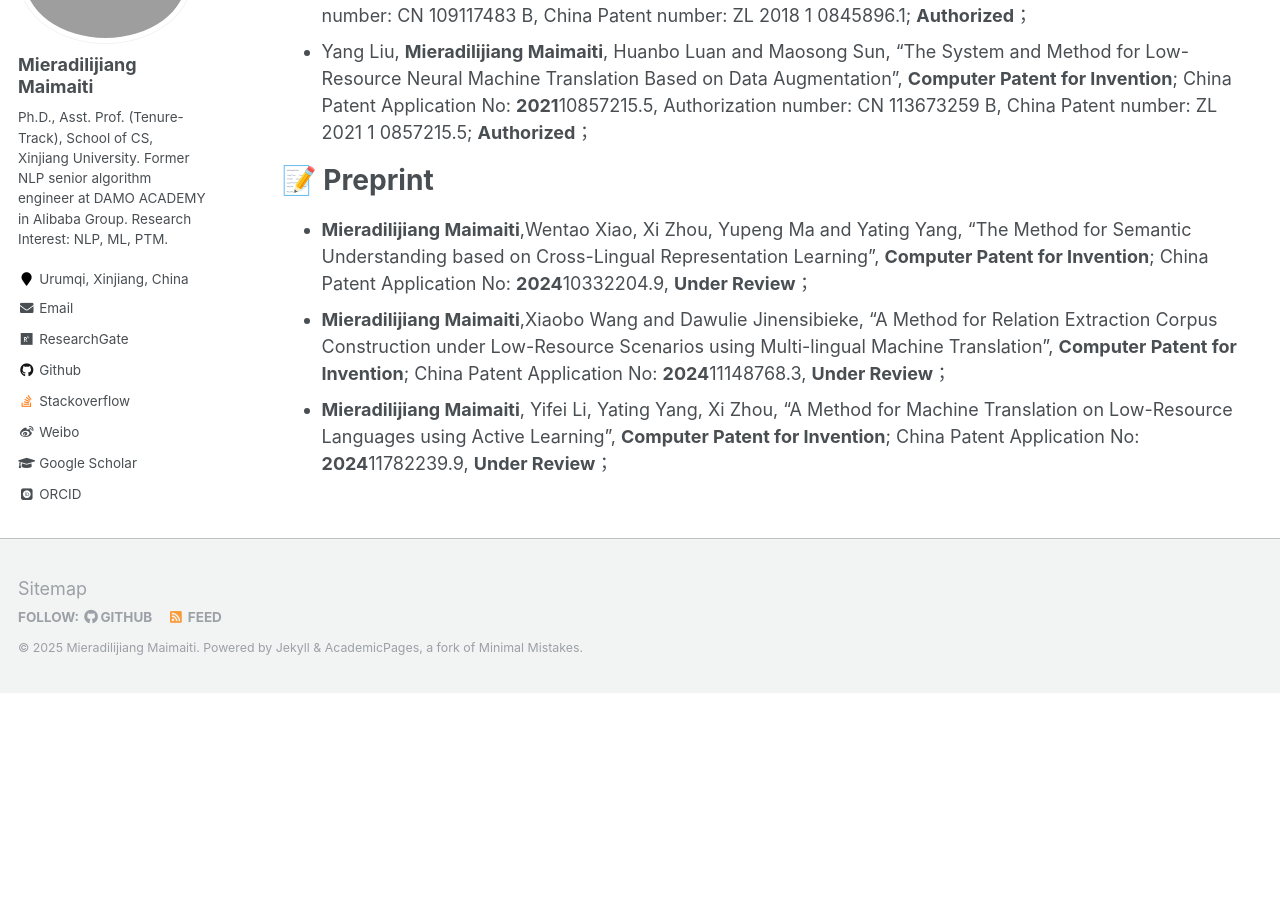
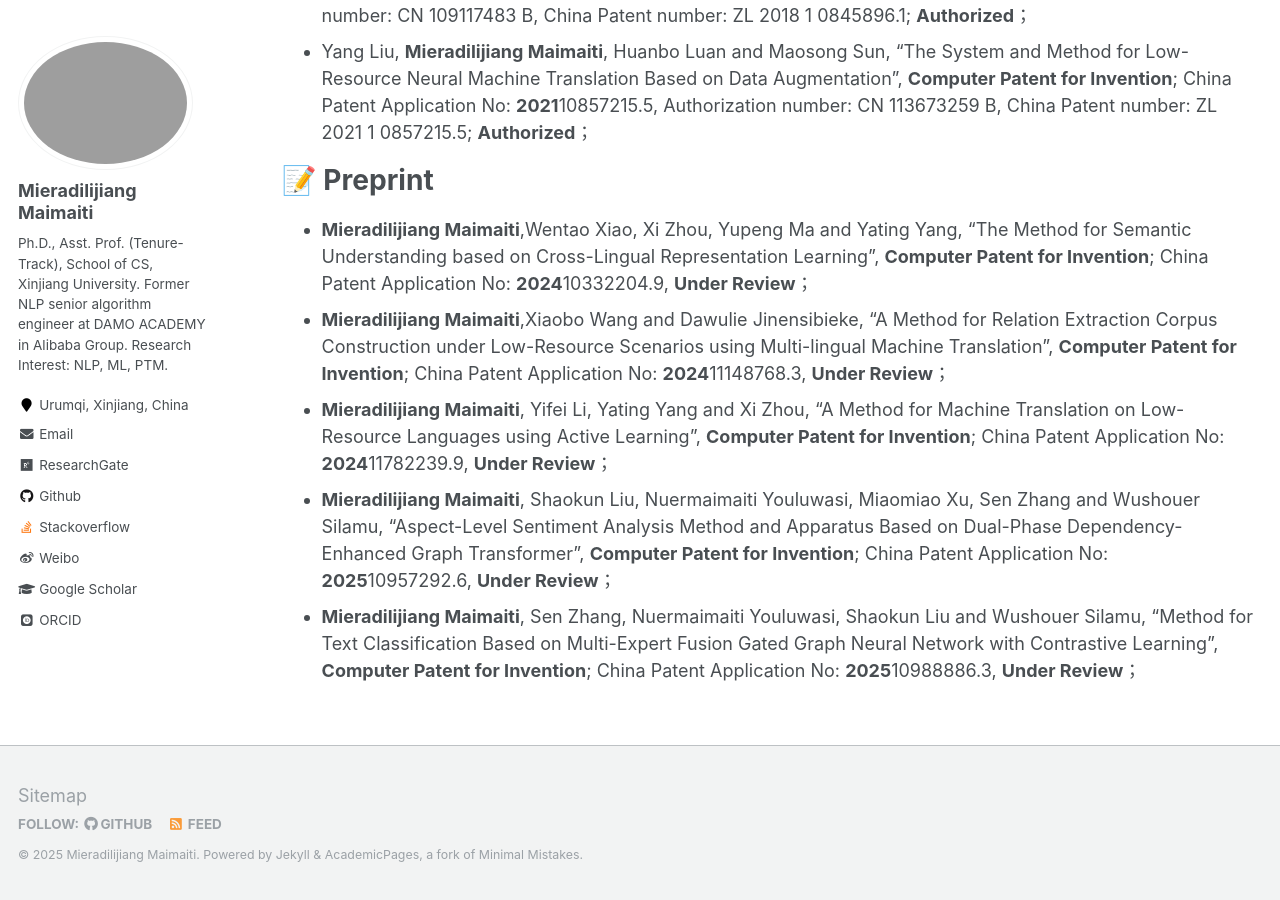
Before and after one commit to miradel51/miradel51.github.io, a Jekyll site: the page built from _pages/publications.md, in a window 1280 px wide and 900 px high, scrolled down 4782 px. Built offline with Jekyll 4.4.1, drawn with Linux system fonts in a browser that asks for light colours; some web fonts are replaced; before the commit the page ends 5475 px from its top, so only the background shows below that.

Commit message:
Update publications.md
added two patents

```diff
--- a/_pages/publications.md
+++ b/_pages/publications.md
@@ -25,7 +25,9 @@ author_profile: true
 ======
 * __Mieradilijiang Maimaiti__,Wentao Xiao, Xi Zhou, Yupeng Ma and Yating Yang, "The Method for Semantic Understanding based on Cross-Lingual Representation Learning", __Computer Patent for Invention__; China Patent Application No: **2024**10332204.9, __Under Review__；
 * __Mieradilijiang Maimaiti__,Xiaobo Wang and Dawulie Jinensibieke, "A Method for Relation Extraction Corpus Construction under Low-Resource Scenarios using Multi-lingual Machine Translation", __Computer Patent for Invention__; China Patent Application No: **2024**11148768.3, __Under Review__；
-* __Mieradilijiang Maimaiti__, Yifei Li, Yating Yang, Xi Zhou, "A Method for Machine Translation on Low-Resource Languages using Active Learning", __Computer Patent for Invention__; China Patent Application No: **2024**11782239.9, __Under Review__；
+* __Mieradilijiang Maimaiti__, Yifei Li, Yating Yang and Xi Zhou, "A Method for Machine Translation on Low-Resource Languages using Active Learning", __Computer Patent for Invention__; China Patent Application No: **2024**11782239.9, __Under Review__；
+* __Mieradilijiang Maimaiti__, Shaokun Liu, Nuermaimaiti Youluwasi, Miaomiao Xu, Sen Zhang and Wushouer Silamu, "Aspect-Level Sentiment Analysis Method and Apparatus Based on Dual-Phase Dependency-Enhanced Graph Transformer", __Computer Patent for Invention__; China Patent Application No: **2025**10957292.6, __Under Review__；
+* __Mieradilijiang Maimaiti__, Sen Zhang, Nuermaimaiti Youluwasi, Shaokun Liu and Wushouer Silamu, "Method for Text Classification Based on Multi-Expert Fusion Gated Graph Neural Network with Contrastive Learning", __Computer Patent for Invention__; China Patent Application No: **2025**10988886.3, __Under Review__；
 
 <!--
 🧑‍⚖️ Academic Service
```
